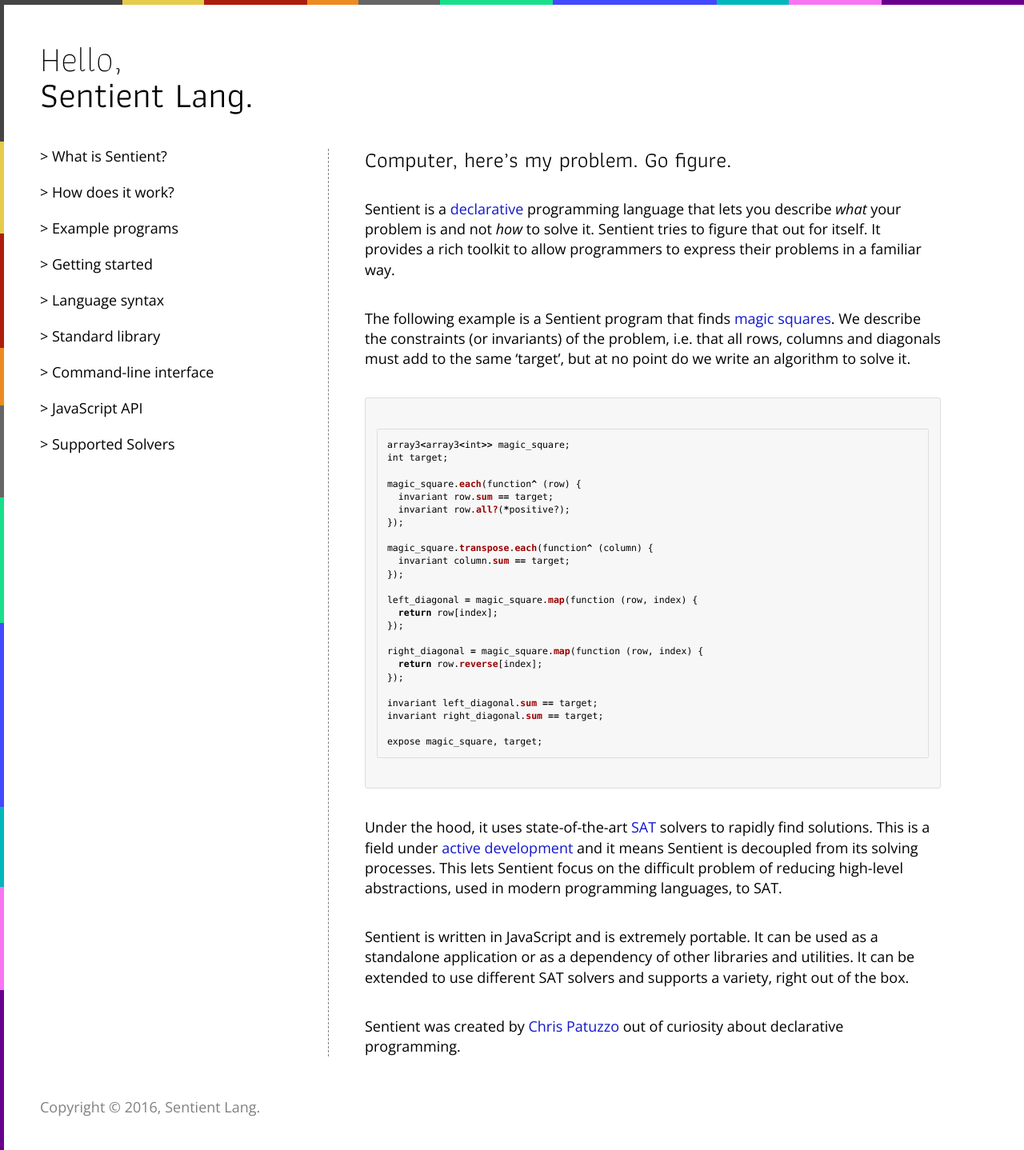
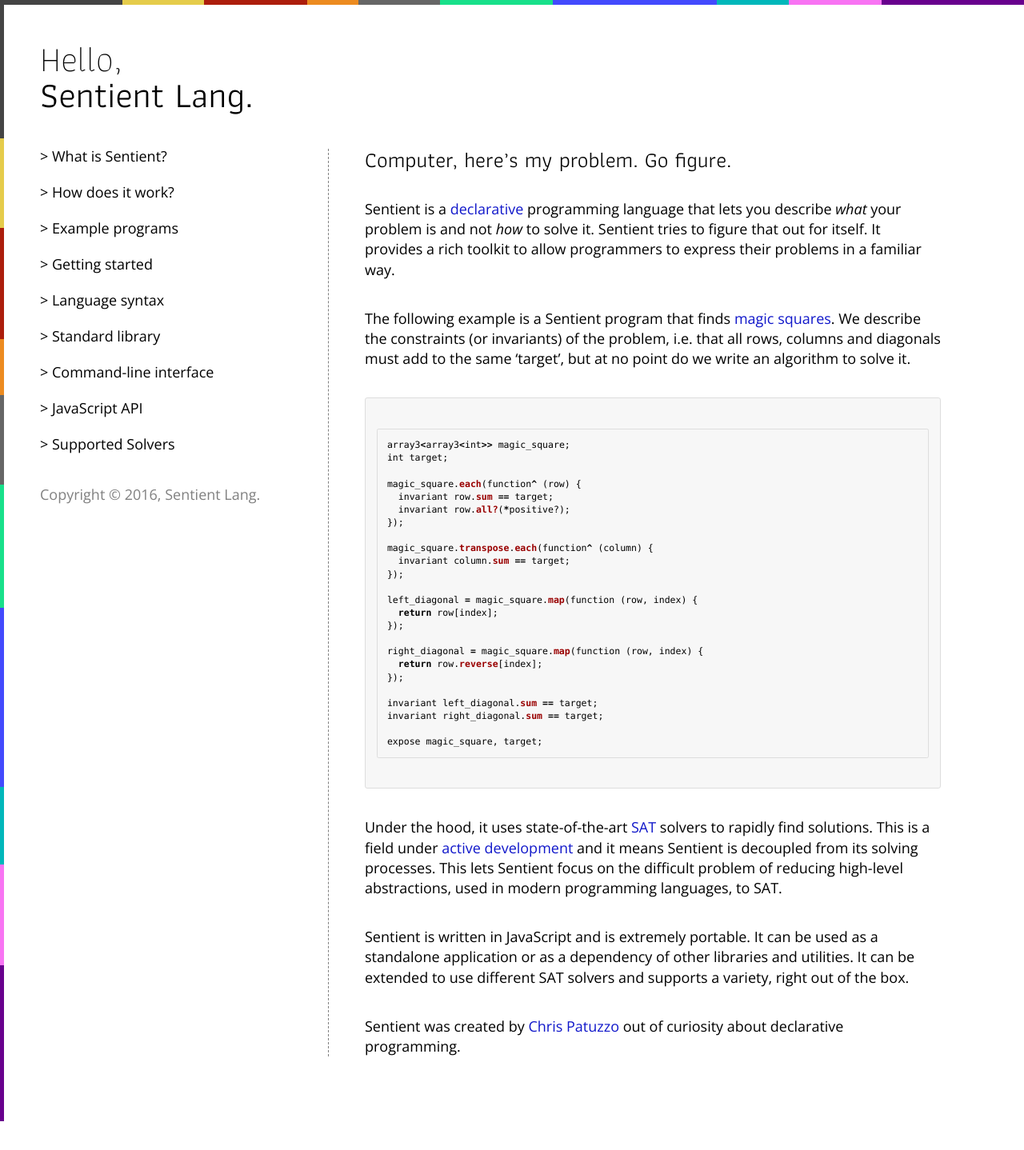
Before and after one commit to sentient-lang/sentient-lang.org, a Jekyll site: the page built from index.md, in a window 1280 px wide. Shown: the whole page at 80% size. Built offline with Jekyll 4.4.1, drawn with Linux system fonts in a browser that asks for light colours; nearby versions of some CDN libraries; after the commit the page ends 1402 px from its top, so only the background shows below that.

Commit message:
Move the footer inside the navigation menu
Eventually, the website will load with some of
the menu sections already opened so that the
content is at roughly the same height as the menu.
The footer will look tidy if it’s just underneath.

```diff
--- a/_layouts/default.html
+++ b/_layouts/default.html
@@ -108,6 +108,10 @@
           <li><a href="{{ site.baseurl }}/solvers/riss">Riss</a></li>
           <li><a href="{{ site.baseurl }}/solvers/lingeling">Lingeling</a></li>
         </ul>
+
+        <footer>
+          <p>Copyright &copy; 2016, Sentient Lang.</p>
+        </footer>
       </nav>
 
       <script>
@@ -118,10 +122,6 @@
         {{ content }}
       </section>
 
-      <footer>
-        <p>Copyright &copy; 2016, Sentient Lang.</p>
-      </footer>
-
       <script src="https://code.jquery.com/jquery-3.1.0.min.js" integrity="sha256-cCueBR6CsyA4/9szpPfrX3s49M9vUU5BgtiJj06wt/s=" crossorigin="anonymous"></script>
       <script src="{{ site.baseurl }}/script.js"></script>
     </div>
```
